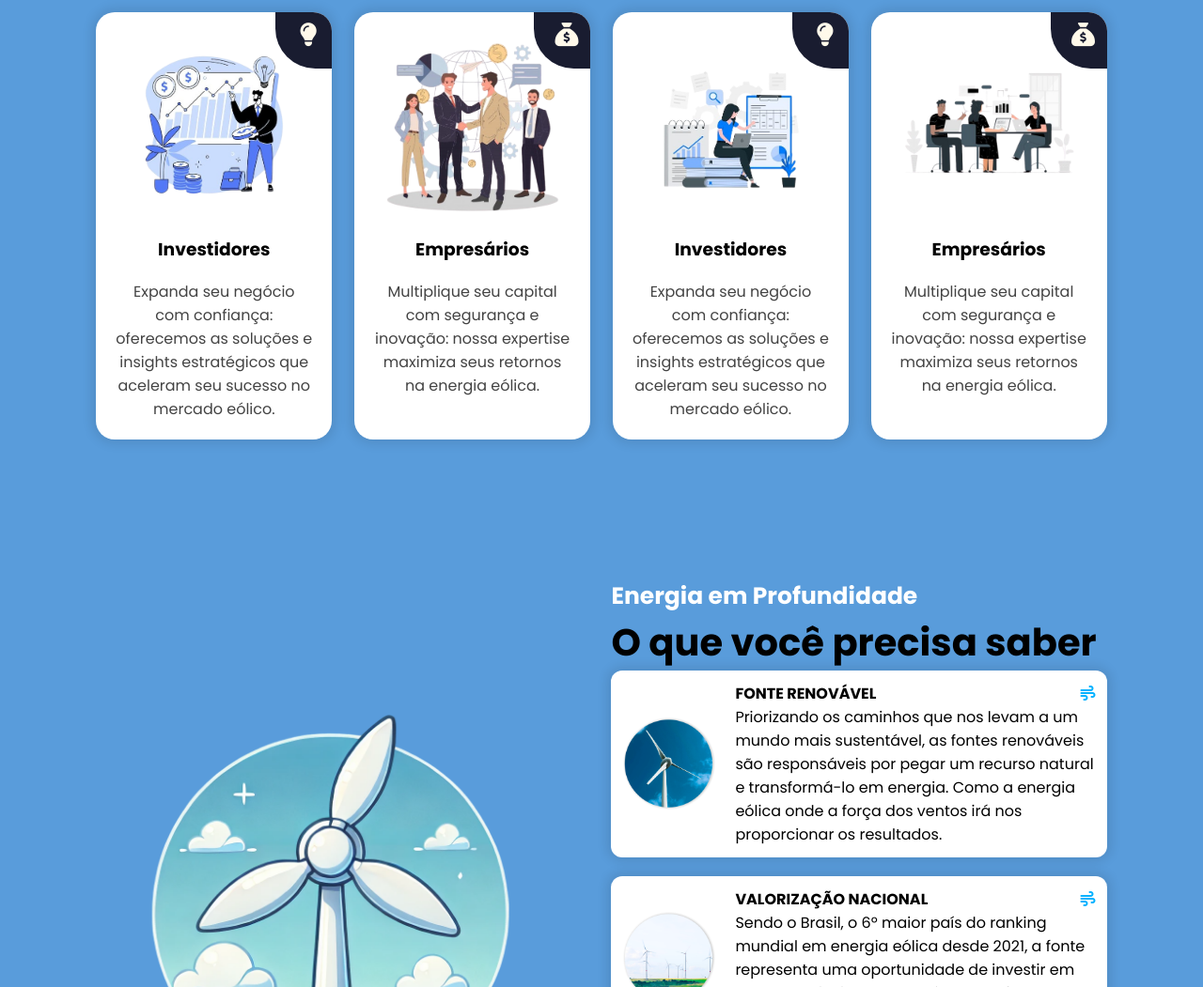
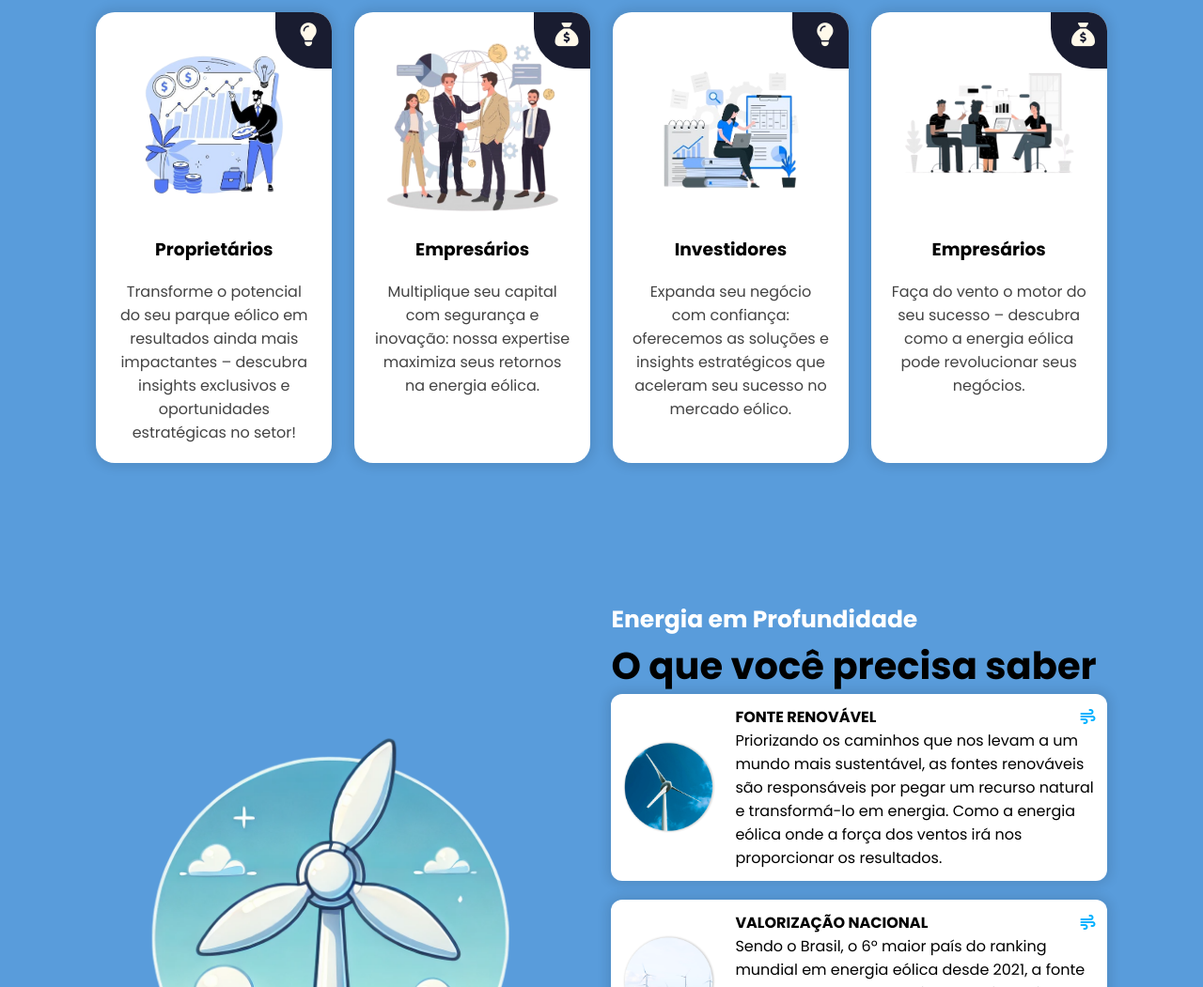
Before and after one commit to SynapSys-SPTECH/Site-Institucional, a website: page public/index.html in a window 1280 px wide. Shown: the part 1095-2146 px from the top of the page at 94% size. Drawn offline with nearby package versions, Linux system fonts and the light colour scheme.

Commit message:
Fix - Section Nossos Clientes

```diff
--- a/public/index.html
+++ b/public/index.html
@@ -127,12 +127,11 @@
                     <img class="cliente-image" src="images/InvestidorImagem01.png" alt="">
 
                     <h3 class="cliente-title">
-                        Investidores
+                        Proprietários
                     </h3>
 
                     <span class="cliente-description">
-                        Expanda seu negócio com confiança: oferecemos as soluções e insights estratégicos que aceleram
-                        seu sucesso no mercado eólico.
+                        Transforme o potencial do seu parque eólico em resultados ainda mais impactantes – descubra insights exclusivos e oportunidades estratégicas no setor!
                     </span>
 
                 </div>
@@ -185,8 +184,7 @@
                     </h3>
 
                     <span class="cliente-description">
-                        Multiplique seu capital com segurança e inovação: nossa expertise maximiza seus retornos na
-                        energia eólica.
+                        Faça do vento o motor do seu sucesso – descubra como a energia eólica pode revolucionar seus negócios.
                     </span>
 
                 </div>
```
